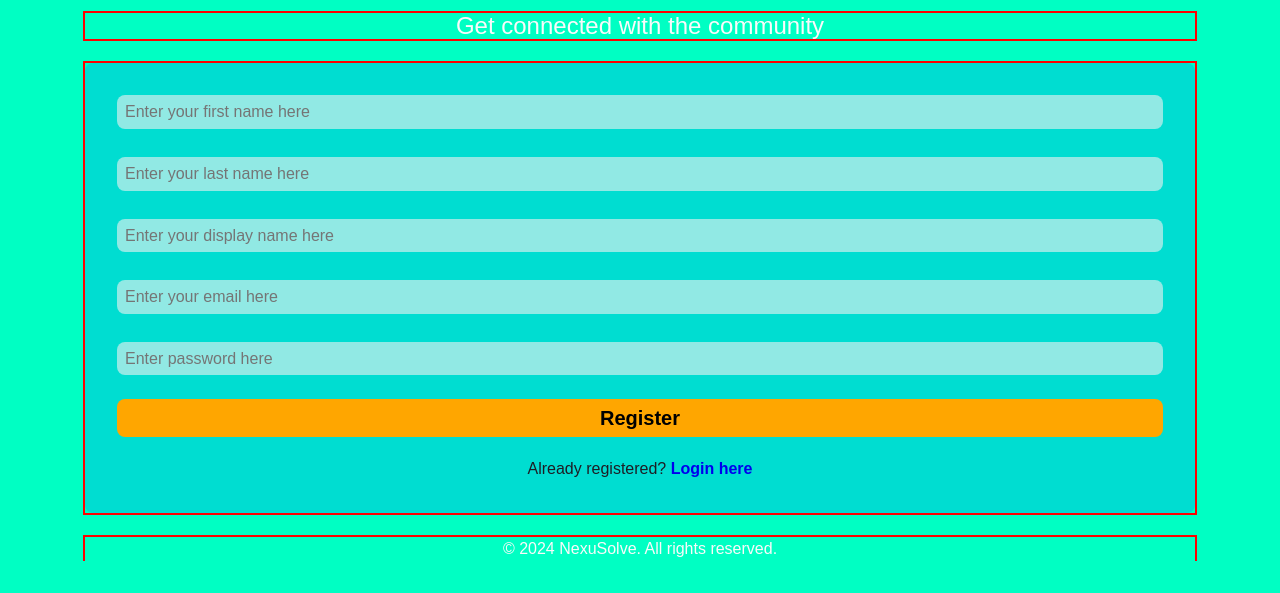
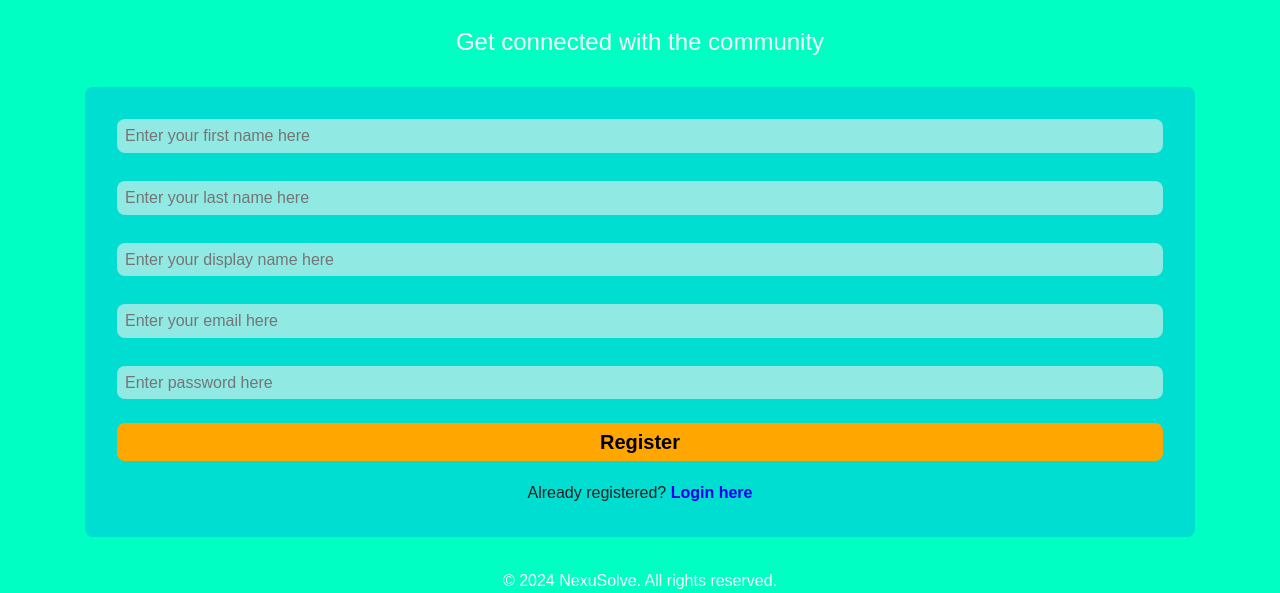
Before and after one commit to RahmaA278/NexuSolve, a website: page client/html/register.html in a window 1280 px wide. Shown: the part 368-961 px from the top of the page. Before the commit the page ends 929 px from the top, so only its background shows below. Drawn offline with Linux system fonts and the light colour scheme; a web font is replaced by a local one.

Commit message:
remove outline

```diff
--- a/client/css/register.css
+++ b/client/css/register.css
@@ -7,8 +7,7 @@ body {
 }
 
 .container > * {
-    outline: 2px solid red;
-    margin-top: var(--size-500);
+    margin-top: var(--size-600);
 }
 
 /* header */
```
